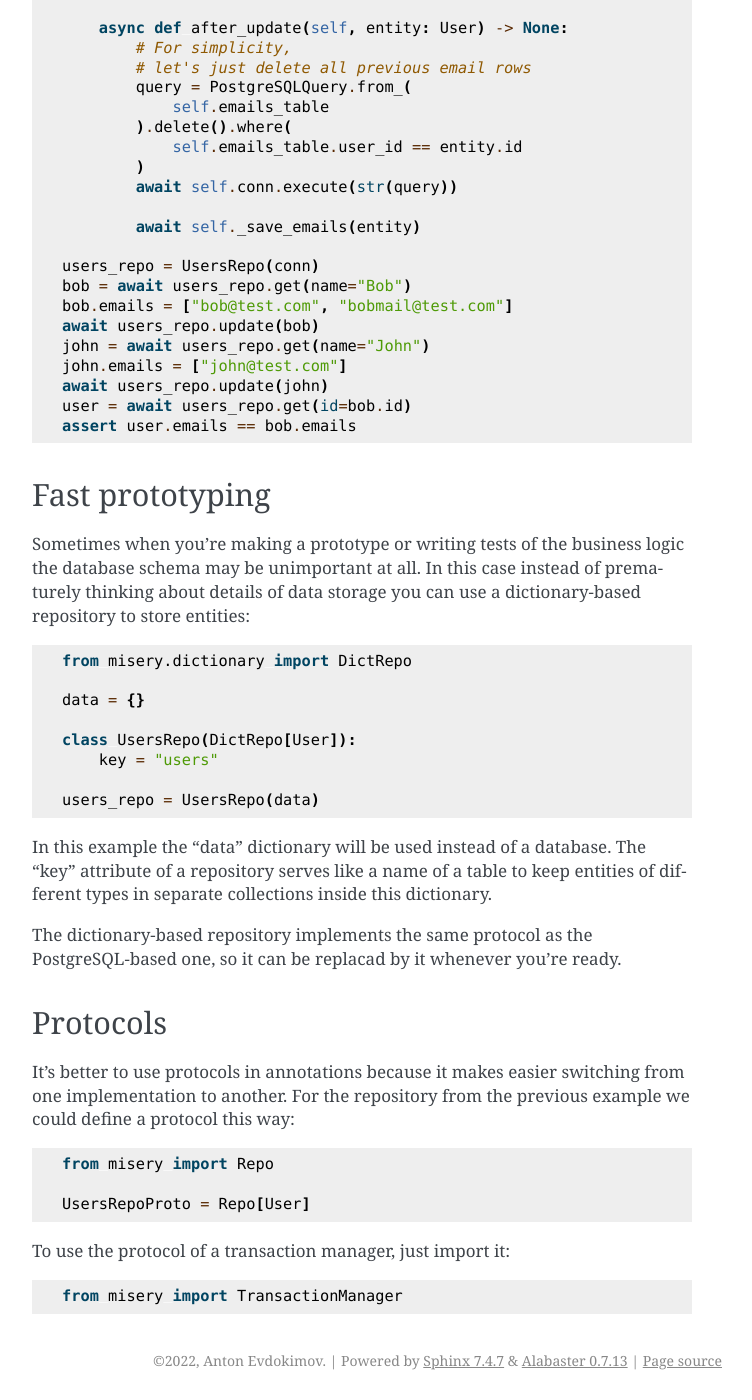
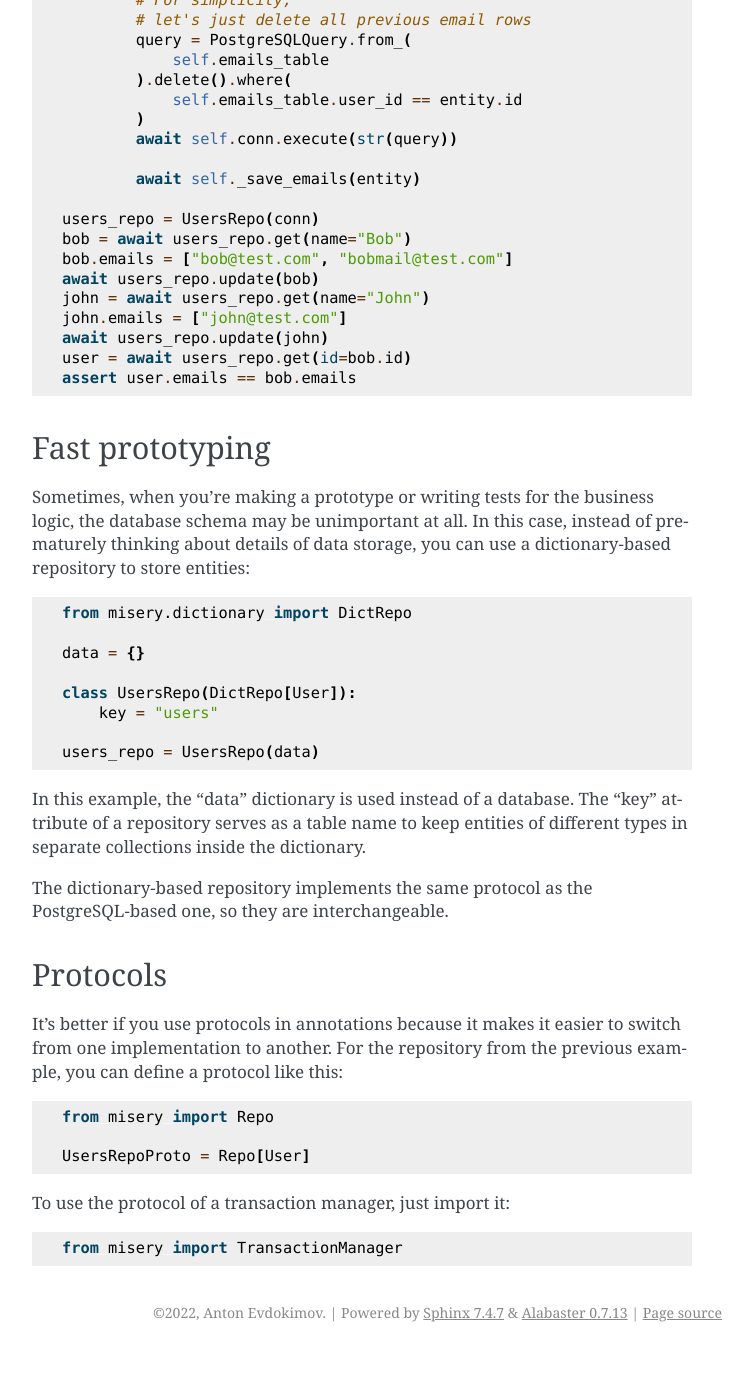
Before and after one commit to meowmeowcode/misery, a Sphinx documentation site: the page built from docs/source/guide.rst, in a window 1280 px wide and 1400 px high, scrolled down 5058 px. Shown: the whole window, without its empty margins (388-1140 px from the left). Built offline with Sphinx 7.4.7, drawn with Linux system fonts in a browser that asks for light colours; after the commit the page ends 6410 px from its top, so only the background shows below that; some of the changed text lies outside the part shown.

Commit message:
edit documentation

```diff
--- a/docs/source/for_contributors.rst
+++ b/docs/source/for_contributors.rst
@@ -29,7 +29,7 @@
     poetry run docker-compose up -d
     poetry run py.test tests/
 
-Auto-format code:
+Autoformat code:
 
 .. code-block:: bash
 
--- a/docs/source/guide.rst
+++ b/docs/source/guide.rst
@@ -4,18 +4,18 @@
 Guide
 =====
 
-In examples on this page we’re going to use PostgreSQL because historically it is the first database supported by **misery**.
+For examples on this page, we’re going to use PostgreSQL because historically it's the first database supported by **misery**.
 
 Installation
 ------------
 
-At first you need to install **misery** itself:
+First, install **misery** itself:
 
 .. code-block:: bash
 
     $ pip install misery
 
-If you're going to use **misery** with PostgreSQL, you also need to install
+If you're going to use **misery** with PostgreSQL, also install
 **aysncpg** and **PyPika**:
 
 .. code-block:: bash
@@ -53,7 +53,7 @@
     )
 
 
-When we have an entity and a table to store it in, we can define a repository::
+Now, when you have an entity and a table to store it in, define a repository::
 
     from pypika import Table
     from misery.postgres import PostgresRepo
@@ -61,19 +61,19 @@
     class UsersRepo(PostgresRepo[User]):
         table = Table("users")
 
-To use the repository we need to instantiate it::
+To use the repository, instantiate it::
 
     users_repo = UsersRepo(conn)
 
-Take a notice that we passed the connection to the database
-to the repository. The repository will use this connection for making
+Note that we passed the database connection
+to the repository. The repository will use this connection to make
 queries to the database. There is no need to create a new connection every time
-you want to create a repository because one connection can be shared by many repositories.
+you want to create a repository because several repositories can share one connection.
 
 Saving entities
 ---------------
 
-When the repository is ready, we can populate it with entities::
+When the repository is ready, you can populate it with entities::
 
     from uuid import uuid4
 
@@ -96,7 +96,7 @@
     user = await users_repo.get(id=bob.id)
     assert user == bob
 
-Other attributes also can be used::
+Other attributes can also be used::
 
     user = await users_repo.get(name="Bob")
     assert user == bob
@@ -116,7 +116,7 @@
     users = await users_repo.get_many(order=["-name"])
     assert [u.name for u in users] == ["John", "Bob"]
 
-If you don't want to load an entire collection of entities
+If you don't want to load the entire collection of entities
 from your database, use different types of filters::
 
     from misery import F
@@ -127,7 +127,7 @@
     users = await users_repo.get_many([F.startswith("name", "B")])
     assert set(u.name for u in users) == {"Bob", "Bert"}
 
-To know more about filters read the API documentation.
+To know more about filters, read the API documentation.
 
 Removing entities
 -----------------
@@ -151,14 +151,14 @@
         await users_repo.add(User(id=uuid4(), name="Mike"))
 
 The transaction above will be rolled back due to the uniqueness
-constrant on the "name" column.
+constraint on the "name" column.
 
 Repository customization
 ------------------------
 
-The default behaviour is not enough when things get more complex
-and some additional code has to be written. Look what
-may change in the case of one-to-many relationship::
+The default behaviour may not be enough when things get more complex.
+Some additional code has to be written. Look what
+may change if a one-to-many relationship comes up::
 
     from typing import List
 
@@ -266,11 +266,11 @@
 
 Fast prototyping
 ----------------
-Sometimes when you're making a prototype
-or writing tests of the business logic
+Sometimes, when you're making a prototype
+or writing tests for the business logic,
 the database schema may be unimportant at all.
-In this case instead of prematurely thinking
-about details of data storage
+In this case, instead of prematurely thinking
+about details of data storage,
 you can use a dictionary-based repository to store
 entities::
 
@@ -283,24 +283,23 @@
 
     users_repo = UsersRepo(data)
 
-In this example the "data" dictionary will be used
+In this example, the "data" dictionary is used
 instead of a database. The "key" attribute of a repository
-serves like a name of a table to keep entities
-of different types in separate collections inside this
+serves as a table name to keep entities
+of different types in separate collections inside the
 dictionary.
 
 The dictionary-based repository implements the same protocol
-as the PostgreSQL-based one, so it can be replacad by it
-whenever you're ready.
+as the PostgreSQL-based one, so they are interchangeable.
 
 
 Protocols
 ---------
 
-It's better to use protocols in annotations because
-it makes easier switching from one implementation to another.
-For the repository from the previous example
-we could define a protocol this way::
+It's better if you use protocols in annotations because
+it makes it easier to switch from one implementation to another.
+For the repository from the previous example,
+you can define a protocol like this::
 
     from misery import Repo
 
--- a/docs/source/index.rst
+++ b/docs/source/index.rst
@@ -10,11 +10,11 @@
 who wrote a lot of unmaintainable code trying to work with
 databases asynchronously.*
 
-In spite of its name, it may be a good choice because:
+In spite of its name, it may be a good choice for you because:
 
-- it is asynchronous from the beginning
+- it's asynchronous from the beginning
 - it can save you from writing significant amount of boilerplate code
-- it can help you to separate business logic from data storage details
+- it can help you separate business logic from data storage details
 - it works well with MyPy
 - it doesn't use a lot of magic
 
```
Also changed, not shown: other parts of docs/source/guide.rst (+2 -2 lines), 3 other files.
